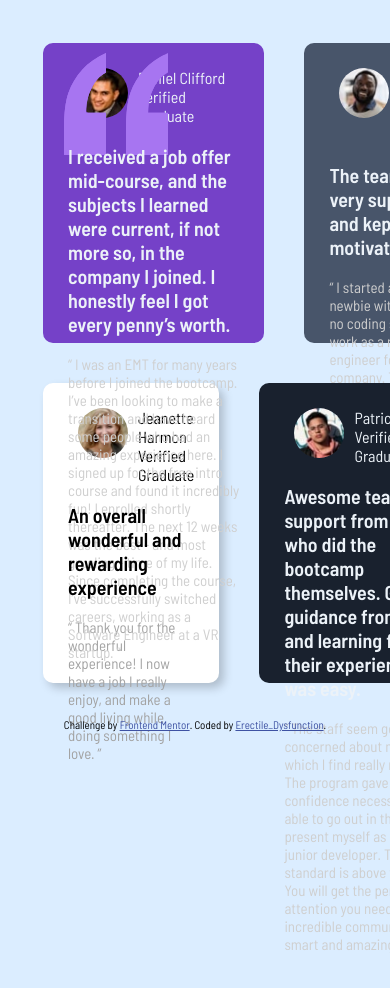
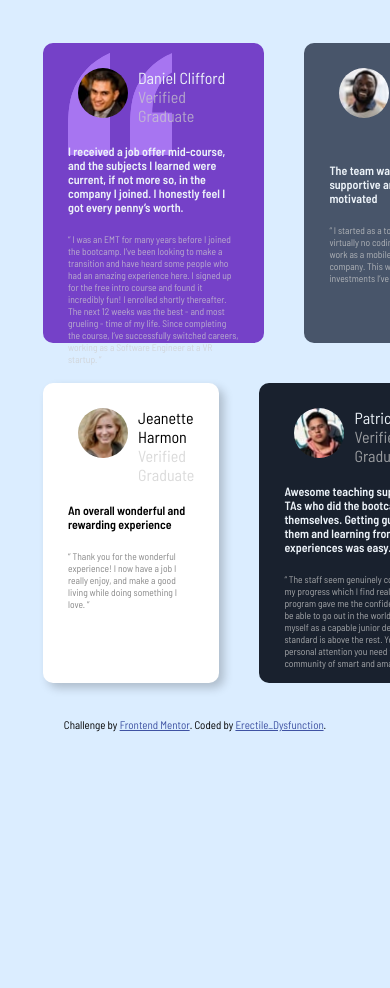
Before and after one commit to Code-Me-Daddy-20/FrontEnd_Mentor, a plain HTML site: page Testimonial Grid Section/index.html in a window 390 px wide. Shown: the top 988 px of the page. After the commit the page ends 844 px from the top, so only its background shows below. Drawn offline with Linux system fonts and the light colour scheme.

Commit message:
Responsive + Mobile Preview Complete - Day 2

```diff
--- a/Testimonial Grid Section/index_Style.css
+++ b/Testimonial Grid Section/index_Style.css
@@ -3,8 +3,9 @@
     font-family: "Barlow Semi Condensed", sans-serif;
 }
 
-
 .grid-box{
+    height: 80%;
+    width: 60%;
     display: grid;
     grid-template-columns: repeat(4, 1fr);
     grid-template-rows: repeat(2, 300px);
@@ -12,6 +13,7 @@
     padding: 35px;
     height: 60%;
     width: 90%;
+
 }
 
 .gitem{
@@ -23,7 +25,7 @@
 .qt {
     position: absolute;
     top: 10px   ;
-    right: 100px;
+    right: 6rem;
     z-index: 0;
     background-image: url("/images/bg-pattern-quotation.svg");
     width: 100px;
@@ -72,16 +74,20 @@
 
 .img_name{
     display: flex;
+    z-index: 1;
+    position: relative;
+
 }
 
 .img_name > .emp > .name{
-    font-size: 16px;
+    font-size: 1rem;
     z-index: 1;
 
 }
 
-.img_name > .post{
-    color:hsl(0, 0%, 81%) ;
+.img_name > .emp > .post{
+    font-size: 1rem;
+    color:hsla(0, 0%, 80%, 0.722) ;
 }
 
 .img_name > img{
@@ -93,19 +99,99 @@
 }
 
 .boldhead{
+    font-size: 1.3rem;
     font-weight: 600;
     font-style: normal;
-    font-size: 20px;
     position: relative;
 }
 
 .about{
-    font-size: 15px;
+    font-size: 0.9rem;
     font-weight: 400;
     font-style: normal;
-    color:hsl(0, 0%, 81%);
+    color:hsla(0, 0%, 81%, 0.764);
 }
 
-.i3 > .about , .i4 > .about{
-    color: hsl(0, 0%, 64%);
+.i3 > .about , .i4 > .about,
+.i3 > .post , .i4 > .post{
+    color: rgb(136, 136, 136);
 }
+
+
+@media (max-width: 1277px) {
+    .img_name{
+        font-size: .6rem;
+    }
+
+    .boldhead{
+        font-size: 1.1rem;
+    }
+
+    .about {
+        font-size: 0.8rem;
+    }
+
+}
+
+@media (max-width: 1143px) {
+    .img_name{
+        font-size: .5rem;
+    }
+
+    .boldhead{
+        font-size: 0.9rem;
+    }
+
+    .about {
+        font-size: 0.7rem;
+    }
+
+}
+
+@media (max-width: 1082px) {
+    .name{
+        font-size: .4rem;
+    }
+
+    .boldhead{
+        font-size: 0.75rem;
+    }
+
+    .about {
+        font-size: 0.65rem;
+    }
+}
+
+@media (max-width: 834px) {
+    .about{
+        font-size: 0.6rem;
+    }
+
+}
+
+/* Mobile View */
+
+@media (max-width:375px){
+    .grid-box{
+        display: inline;
+    }
+    .gitem{
+        margin: 15px 0;
+    }
+    .qt{
+        right:2rem;
+    }
+
+    .name{
+        font-size: .6rem;
+    }
+
+    .boldhead{
+        font-size: 0.85rem;
+    }
+
+    .about {
+        font-size: 0.75rem;
+    }
+
+}
```
